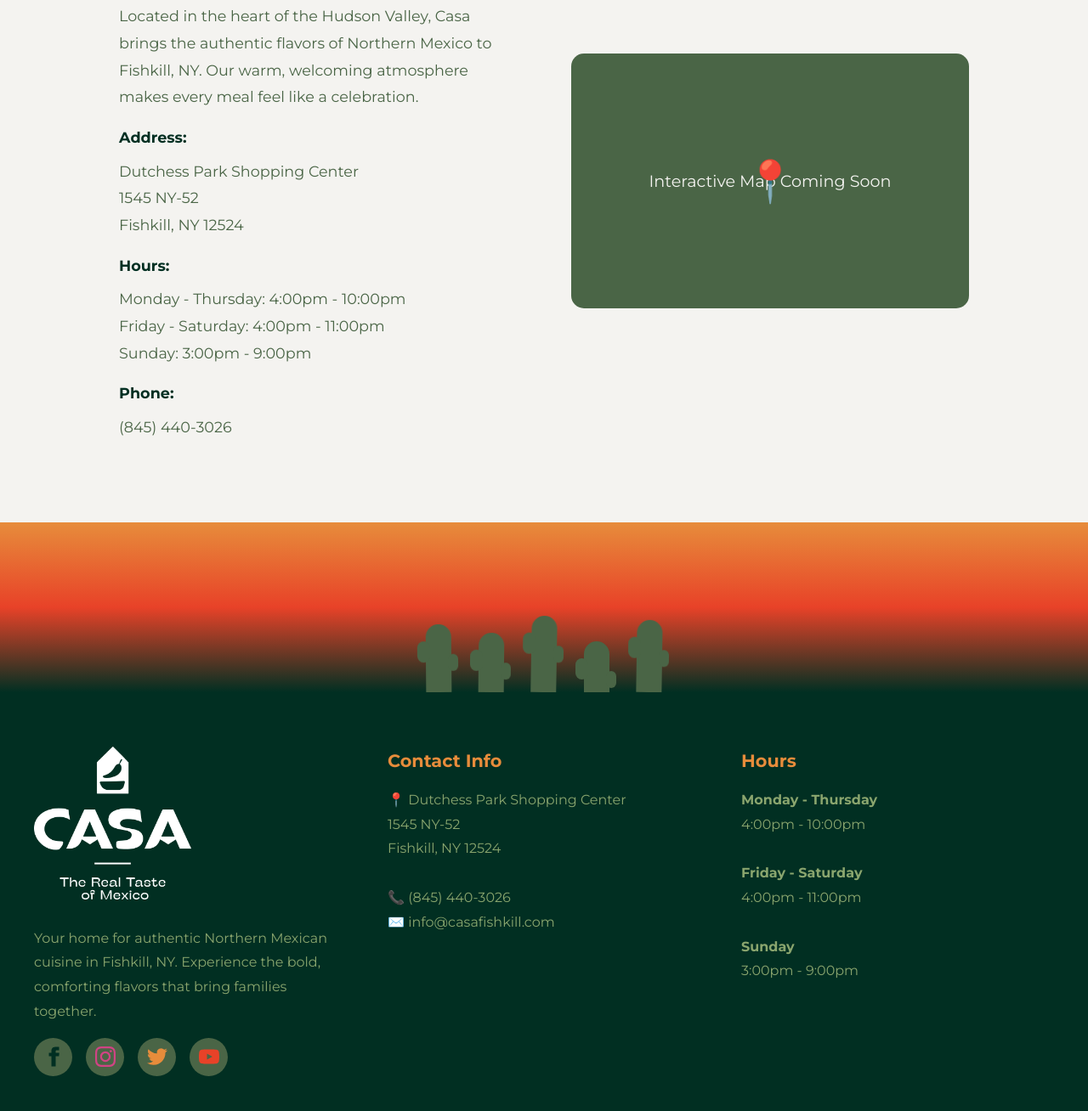
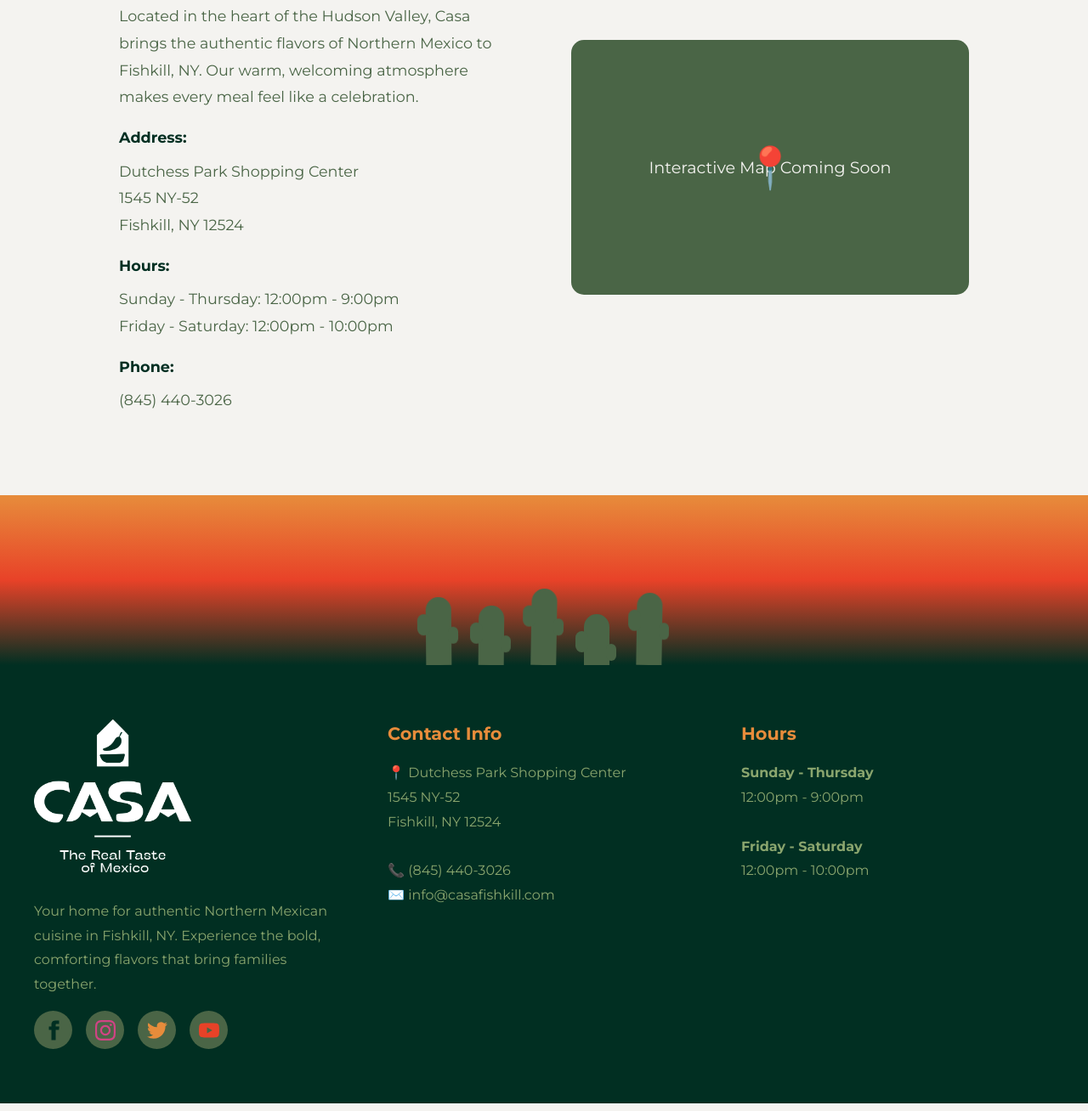
Before and after one commit to montjeffrey/CasaDraft, a website: page index.html in a window 1280 px wide. Shown: the part 3072-4380 px from the top of the page at 85% size. Drawn offline with Linux system fonts and the light colour scheme.

Commit message:
Update business hours to reflect correct operating times

```diff
--- a/index.html
+++ b/index.html
@@ -1065,9 +1065,8 @@
                     Fishkill, NY 12524
 
                     <strong>Hours:</strong>
-                    Monday - Thursday: 4:00pm - 10:00pm<br>
-                    Friday - Saturday: 4:00pm - 11:00pm<br>
-                    Sunday: 3:00pm - 9:00pm
+                    Sunday - Thursday: 12:00pm - 9:00pm<br>
+                    Friday - Saturday: 12:00pm - 10:00pm
 
                     <strong>Phone:</strong>
                     (845) 440-3026
@@ -1133,12 +1132,10 @@
                 <div class="footer-section">
                     <h3>Hours</h3>
                     <p>
-                        <strong>Monday - Thursday</strong><br>
-                        4:00pm - 10:00pm<br><br>
+                        <strong>Sunday - Thursday</strong><br>
+                        12:00pm - 9:00pm<br><br>
                         <strong>Friday - Saturday</strong><br>
-                        4:00pm - 11:00pm<br><br>
-                        <strong>Sunday</strong><br>
-                        3:00pm - 9:00pm
+                        12:00pm - 10:00pm
                     </p>
                 </div>
             </div>
```
